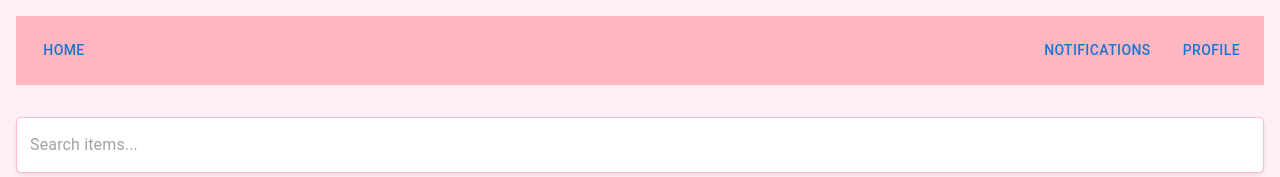
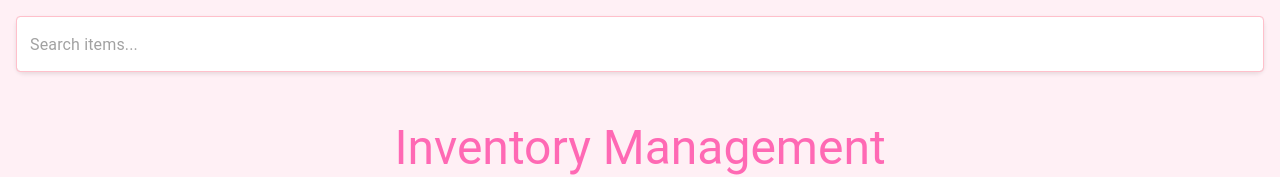
Before and after one commit to jasminefar/pantry-app, a Next.js app: page / in a window 1280 px wide. Shown: the top 177 px of the page. Built offline with nearby package versions, Linux system fonts and the light colour scheme; no server answers; the database is empty.

Commit message:
Update page.js

```diff
--- a/app/page.js
+++ b/app/page.js
@@ -154,21 +154,6 @@ export default function Home() {
       p={2}
       overflow="auto"  // Add this line to make the page scrollable
     >
-      {/* Header Bar */}
-      <Box
-        width="100%"
-        p={2}
-        bgcolor="#FFB6C1"
-        display="flex"
-        justifyContent="space-between"
-        alignItems="center"
-      >
-        <Button onClick={() => window.location.href = '/'}>Home</Button>
-        <Stack direction="row" spacing={2}>
-          <Button onClick={handleNotificationOpen}>Notifications</Button>
-          <Button onClick={handleProfileOpen}>Profile</Button>
-        </Stack>
-      </Box>
 
       {/* Search Bar */}
       <TextField
```
